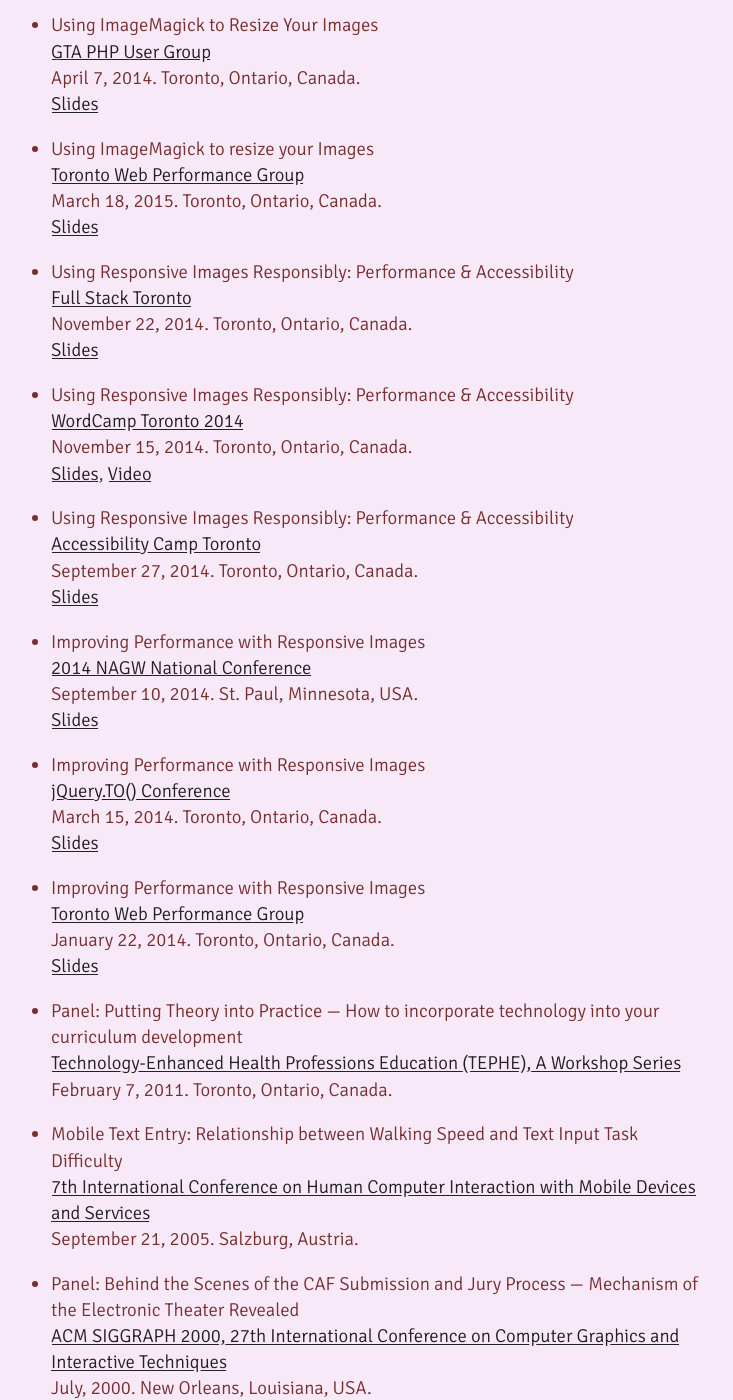
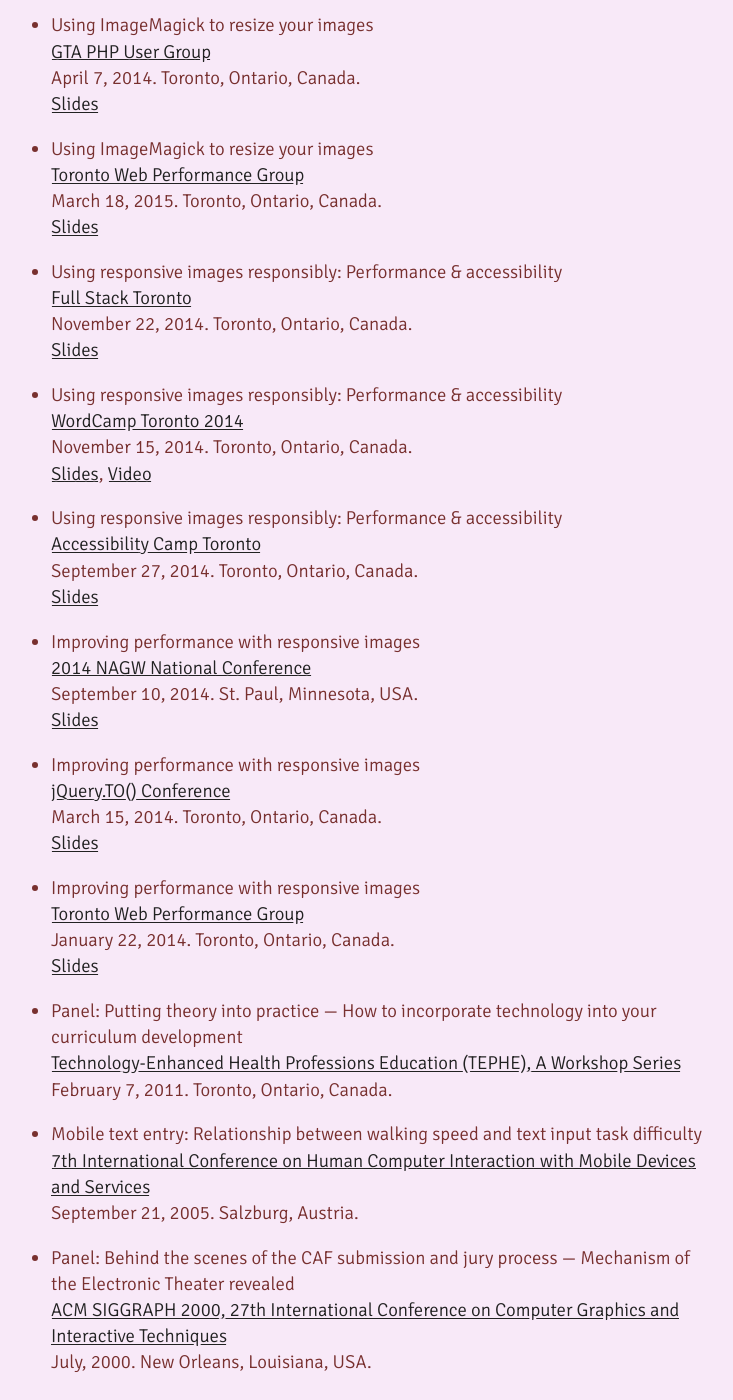
Before and after one commit to nwtn/nwtn.github.io, a Jekyll site: the page built from speaking.md, in a window 1280 px wide and 1400 px high, scrolled down 1103 px. Shown: the whole window, without its empty margins (293-1026 px from the left). Built offline with Jekyll 4.4.1, drawn with Linux system fonts in a browser that asks for light colours; some of the changed text lies outside the part shown.

Commit message:
cleanup formatting

```diff
--- a/speaking.md
+++ b/speaking.md
@@ -38,59 +38,59 @@
 May 7, 2015. Orem, Utah, USA.
 [Slides](https://speakerdeck.com/newtron/improving-performance-with-responsive-and-responsible-images-openwest)
 
-* Using ImageMagick to Resize Your Images
+* Using ImageMagick to resize your images
 [Full Stack Toronto Meetup](http://www.meetup.com/full-stack-to/events/221499929/)
 April 8, 2014. Toronto, Ontario, Canada.
 [Slides](https://speakerdeck.com/newtron/using-imagemagick-to-resize-your-images-fsto)
 
-* Using ImageMagick to Resize Your Images
+* Using ImageMagick to resize your images
 [GTA PHP User Group](http://www.meetup.com/GTA-PHP-User-Group-Toronto/events/221364819/)
 April 7, 2014. Toronto, Ontario, Canada.
 [Slides](https://speakerdeck.com/newtron/using-imagemagick-to-resize-your-images-gta-php)
 
-* Using ImageMagick to resize your Images
+* Using ImageMagick to resize your images
 [Toronto Web Performance Group](http://www.meetup.com/Toronto-Web-Performance-Group/events/220287399/)
 March 18, 2015. Toronto, Ontario, Canada.
 [Slides](https://speakerdeck.com/newtron/using-imagemagick-to-resize-your-images-webperfto)
 
-* Using Responsive Images Responsibly: Performance & Accessibility
+* Using responsive images responsibly: Performance & accessibility
 [Full Stack Toronto](http://fsto.co/)
 November 22, 2014. Toronto, Ontario, Canada.
 [Slides](https://speakerdeck.com/newtron/using-responsive-images-responsibly-performance-and-accessibility-full-stack)
 
-* Using Responsive Images Responsibly: Performance & Accessibility
+* Using responsive images responsibly: Performance & accessibility
 [WordCamp Toronto 2014](http://2014.toronto.wordcamp.org/)
 November 15, 2014. Toronto, Ontario, Canada.
 [Slides](https://speakerdeck.com/newtron/using-responsive-images-responsibly-performance-and-accessibility-wordcamp), [Video](http://davidnewton.ca/talks/WCTO14-dave-newton.m4v)
 
-* Using Responsive Images Responsibly: Performance & Accessibility
+* Using responsive images responsibly: Performance & accessibility
 [Accessibility Camp Toronto](http://www.accessibilitycampto.org/)
 September 27, 2014. Toronto, Ontario, Canada.
 [Slides](https://speakerdeck.com/newtron/using-responsive-images-responsibly-performance-and-accessibility)
 
-* Improving Performance with Responsive Images
+* Improving performance with responsive images
 [2014 NAGW National Conference](https://nagw.org/conference/2014)
 September 10, 2014. St. Paul, Minnesota, USA.
 [Slides](https://speakerdeck.com/newtron/improving-performance-with-responsive-images-nagw)
 
-* Improving Performance with Responsive Images
+* Improving performance with responsive images
 [jQuery.TO() Conference](http://jqueryto.com/)
 March 15, 2014. Toronto, Ontario, Canada.
 [Slides](https://speakerdeck.com/newtron/improving-performance-with-responsive-images-jqueryto)
 
-* Improving Performance with Responsive Images
+* Improving performance with responsive images
 [Toronto Web Performance Group](http://www.meetup.com/Toronto-Web-Performance-Group/events/154101952/)
 January 22, 2014. Toronto, Ontario, Canada.
 [Slides](https://speakerdeck.com/newtron/improving-performance-with-responsive-images-webperfto)
 
-* Panel: Putting Theory into Practice — How to incorporate technology into your curriculum development
+* Panel: Putting theory into practice — How to incorporate technology into your curriculum development
 [Technology-Enhanced Health Professions Education (TEPHE), A Workshop Series](http://cfd.utoronto.ca/workshops/previous/210)
 February 7, 2011. Toronto, Ontario, Canada.
 
-* Mobile Text Entry: Relationship between Walking Speed and Text Input Task Difficulty
+* Mobile text entry: Relationship between walking speed and text input task difficulty
 [7th International Conference on Human Computer Interaction with Mobile Devices and Services](https://web.archive.org/web/20120825132735/http://conference.icts.sbg.ac.at/mobilehci.icts.sbg.ac.at/programme.htm)
 September 21, 2005. Salzburg, Austria.
 
-* Panel: Behind the Scenes of the CAF Submission and Jury Process — Mechanism of the Electronic Theater Revealed
+* Panel: Behind the scenes of the CAF submission and jury process — Mechanism of the Electronic Theater revealed
 [ACM SIGGRAPH 2000, 27th International Conference on Computer Graphics and Interactive Techniques](http://www.siggraph.org/s2000/conference/caf/index.html)
 July, 2000. New Orleans, Louisiana, USA.
```
